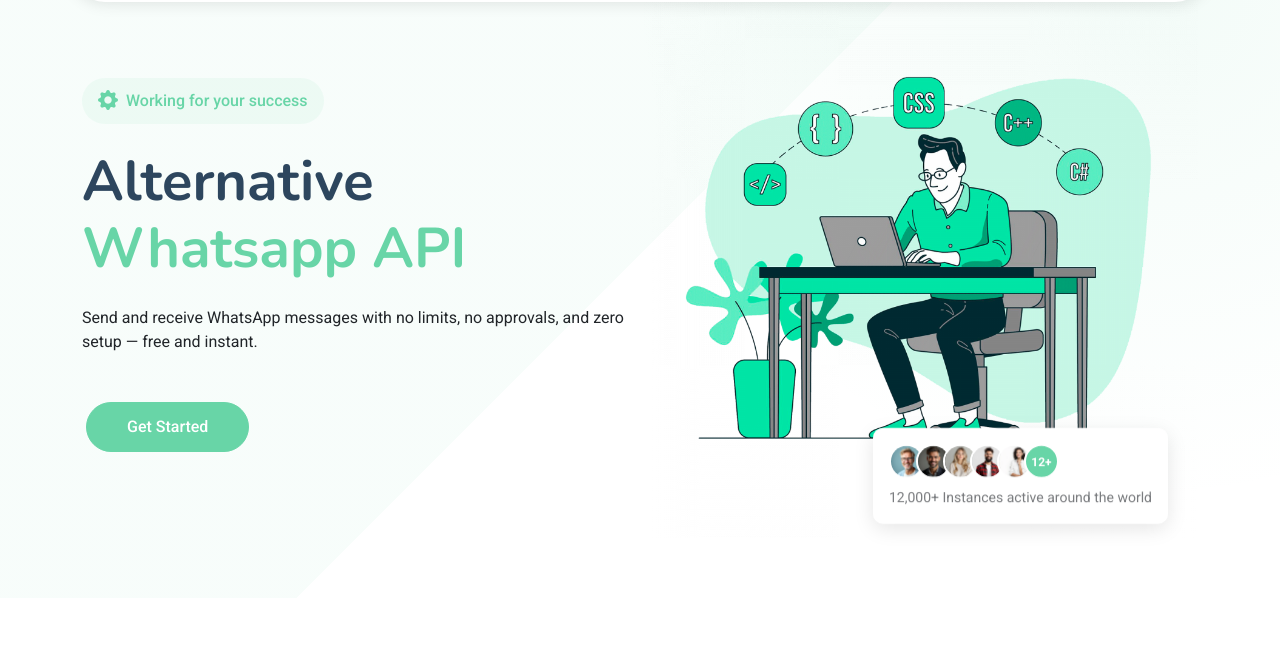
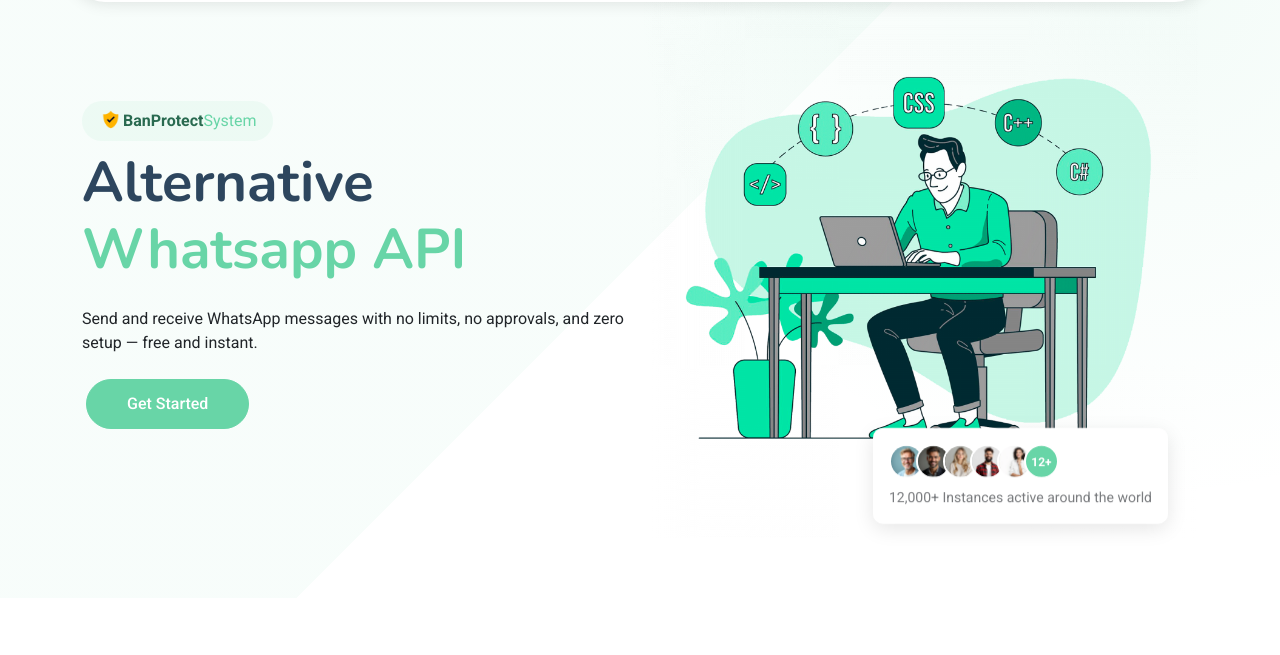
Before and after one commit to matijariaudo/chatter-NewSite, a website: page public/index.html in a window 1280 px wide. Shown: the part 88-743 px from the top of the page. Drawn offline with nearby package versions, Linux system fonts and the light colour scheme.

Commit message:
cambios antiban

```diff
--- a/public/index.html
+++ b/public/index.html
@@ -119,20 +119,17 @@
         <div class="row align-items-center">
           <div class="col-lg-6">
             <div class="hero-content" data-aos="fade-up" data-aos-delay="200">
-              <div class="company-badge mb-4">
-                <i class="bi bi-gear-fill me-2"></i>
-                Working for your success
+              <div class="company-badge mb-2" style="font-weight: 400;">
+                <img src="assets/img/shield.webp" alt="" style="width: 25px;margin-top: -2px;"><b style="color:#296a50">BanProtect</b> System
               </div>
 
               <h1 class="mb-4">
                 Alternative <br>
                 <span class="accent-text">Whatsapp API</span>
               </h1>
-
-              <p class="mb-4 mb-md-5">
+              <p class="mb-4 mb-md-4">
                 Send and receive WhatsApp messages with no limits, no approvals, and zero setup — free and instant.
               </p>
-
               <div class="hero-buttons">
                 <a href="/app/signup" id="btnSignUp" class="btn btn-primary me-0 me-sm-2 mx-1">Get Started</a>
               </div>
```
Also changed, not shown: public/assets/img/shield.webp (added).
